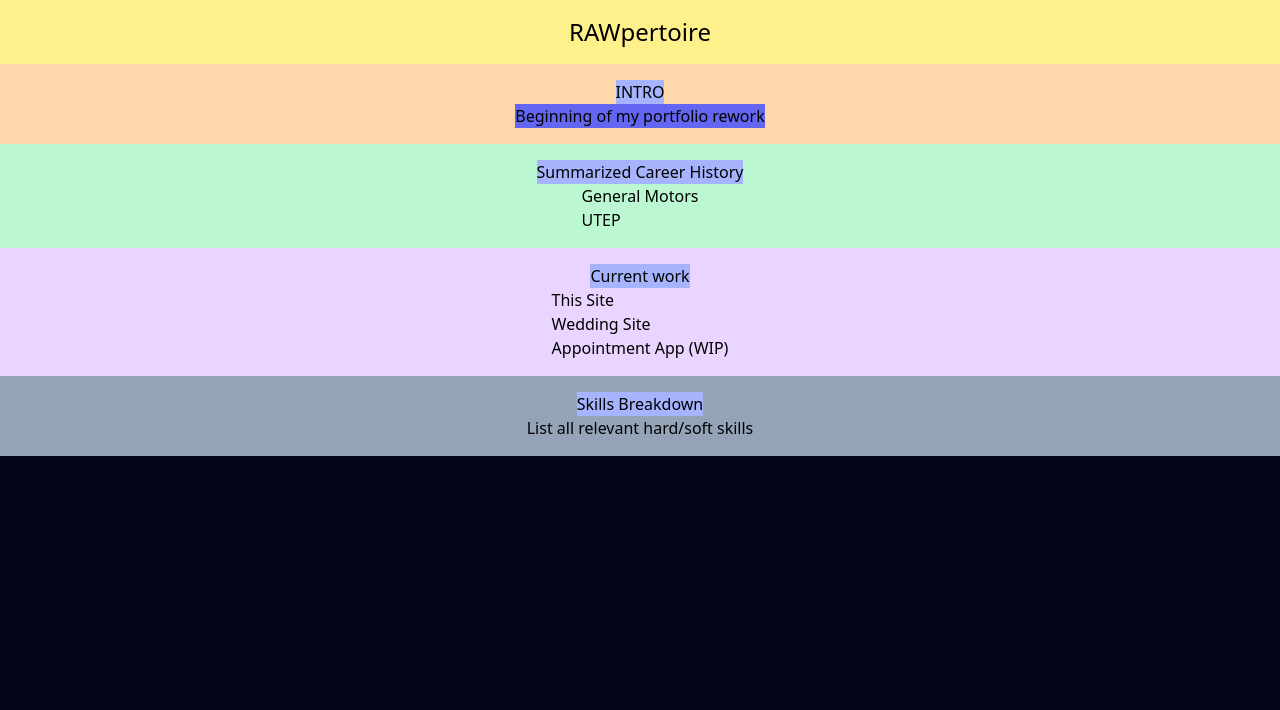
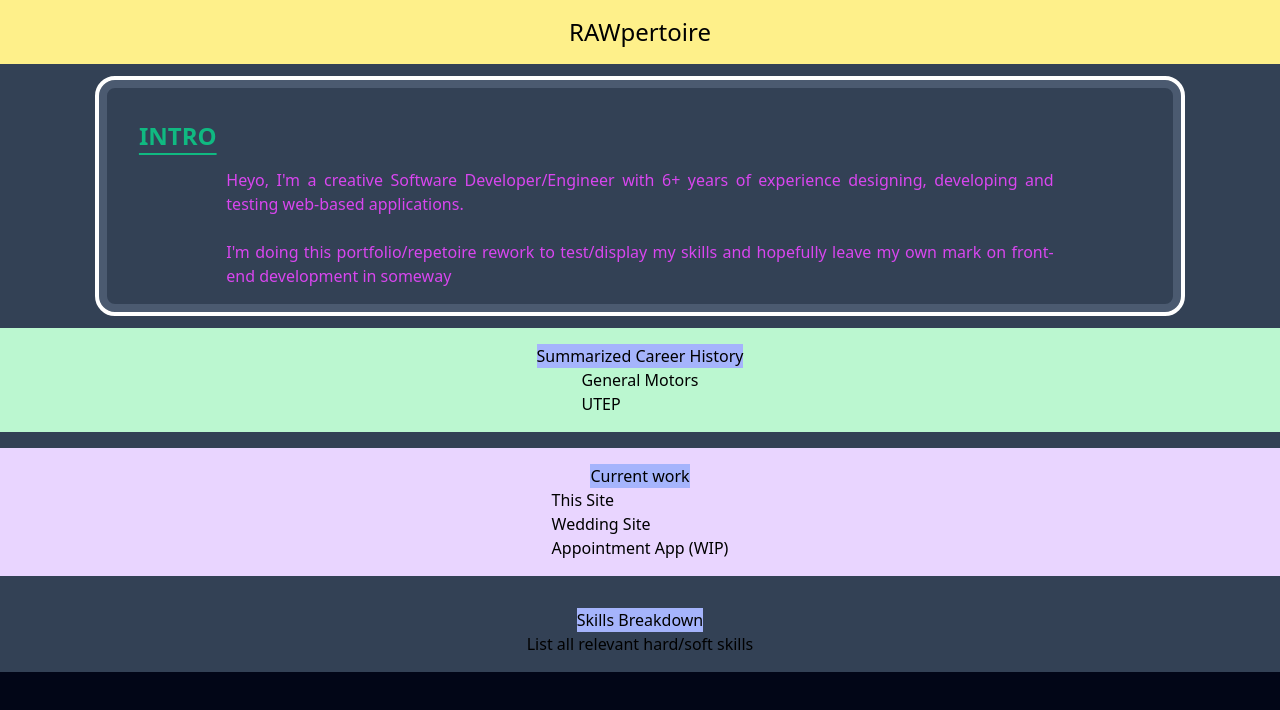
Before and after one commit to RAWoiwode/rawpertoire, a Next.js app: page / in a window 1280 px wide. Shown: the top 710 px of the page. Built offline with nearby package versions, Linux system fonts and the light colour scheme.

Commit message:
Creating a rough draft for the 'Intro' section

```diff
--- a/app/page.tsx
+++ b/app/page.tsx
@@ -1,12 +1,22 @@
 const Home = () => {
   return (
-    <main className="bg-slate-400">
+    <main className="bg-slate-700 flex flex-col space-y-4">
       <div className="p-4 flex justify-center bg-yellow-200">
         <h1 className="text-2xl">RAWpertoire</h1>
       </div>
-      <div className="p-4 flex flex-col items-center bg-orange-200">
-        <h2 className="bg-indigo-300">INTRO</h2>
-        <h3 className="bg-indigo-500">Beginning of my portfolio rework</h3>
+      <div className="p-4 outline outline-white outline-4 mx-auto rounded-2xl border-slate-500 border-8 border-opacity-50">
+        <h2 className="p-4 font-bold text-2xl text-emerald-500 underline underline-offset-8">
+          INTRO
+        </h2>
+        <p className="text-justify w-4/5 mx-auto text-fuchsia-500">
+          Heyo, I&apos;m a creative Software Developer/Engineer with 6+ years of
+          experience designing, developing and testing web-based applications.
+          <br />
+          <br />
+          I&apos;m doing this portfolio/repetoire rework to test/display my
+          skills and hopefully leave my own mark on front-end development in
+          someway
+        </p>
       </div>
       <div className="p-4 flex flex-col items-center bg-green-200">
         <h2 className="bg-indigo-300">Summarized Career History</h2>
```
